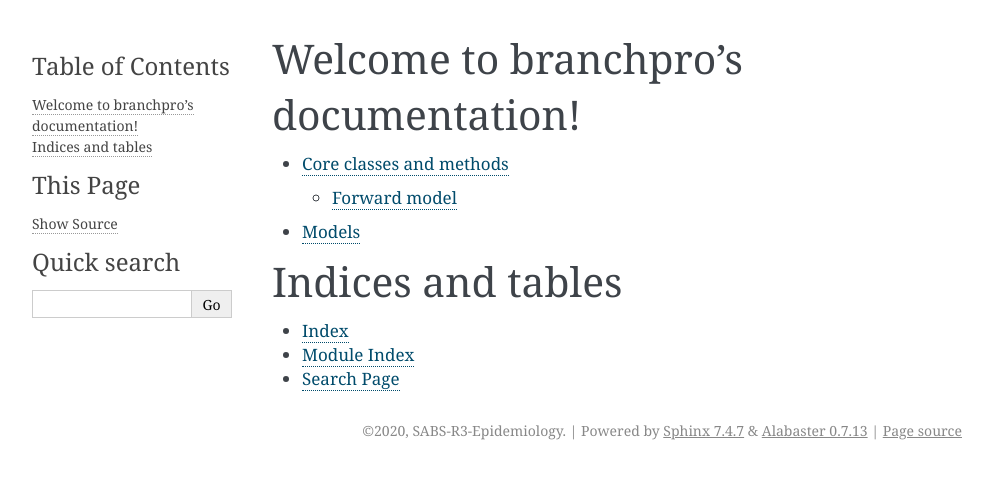
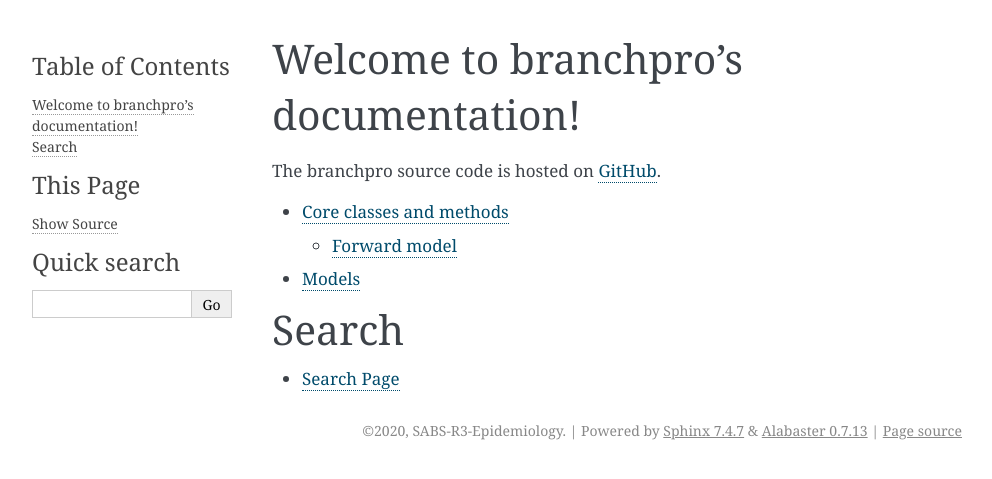
Before and after one commit to SABS-R3-Epidemiology/branchpro, a Sphinx documentation site: the page built from docs/source/index.rst, in a window 1280 px wide. Shown: the top 479 px of the page, without its empty margins (148-1140 px from the left). Built offline with Sphinx 7.4.7, drawn with Linux system fonts in a browser that asks for light colours.

```diff
--- a/docs/source/conf.py
+++ b/docs/source/conf.py
@@ -31,6 +31,11 @@ release = '0.0.1'
 # extensions coming with Sphinx (named 'sphinx.ext.*') or your custom
 # ones.
 extensions = [
+    'sphinx.ext.autodoc',
+    'sphinx.ext.doctest',
+    'sphinx.ext.mathjax',
+    'sphinx.ext.napoleon',
+    'sphinx.ext.viewcode',
 ]
 
 # Add any paths that contain templates here, relative to this directory.
--- a/docs/source/core_classes_and_methods.rst
+++ b/docs/source/core_classes_and_methods.rst
@@ -5,9 +5,11 @@ Core classes and methods
 .. currentmodule:: branchpro
 
 Overview:
+
 - :class:`ForwardModel`
 
 Forward model
 *************
 
 .. autoclass:: ForwardModel
+  :members: simulate
--- a/docs/source/index.rst
+++ b/docs/source/index.rst
@@ -6,15 +6,15 @@
 
 Welcome to branchpro's documentation!
 =====================================
+The branchpro source code is hosted on GitHub_.
+
 
 .. toctree::
+
    core_classes_and_methods
    models
 
 
-Indices and tables
-==================
-
-* :ref:`genindex`
-* :ref:`modindex`
+Search
+======
 * :ref:`search`
```
